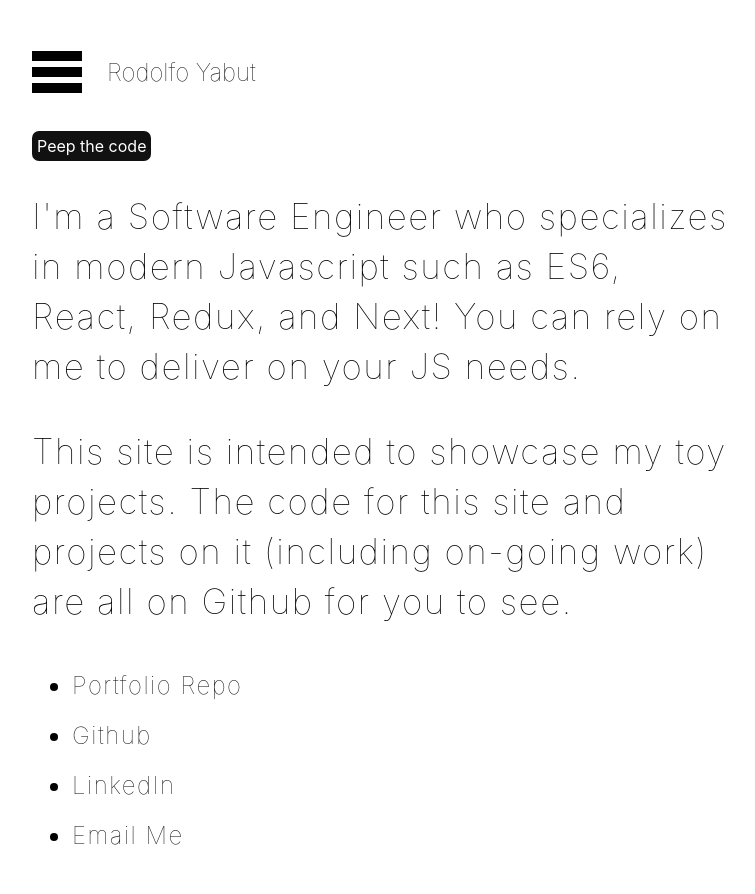
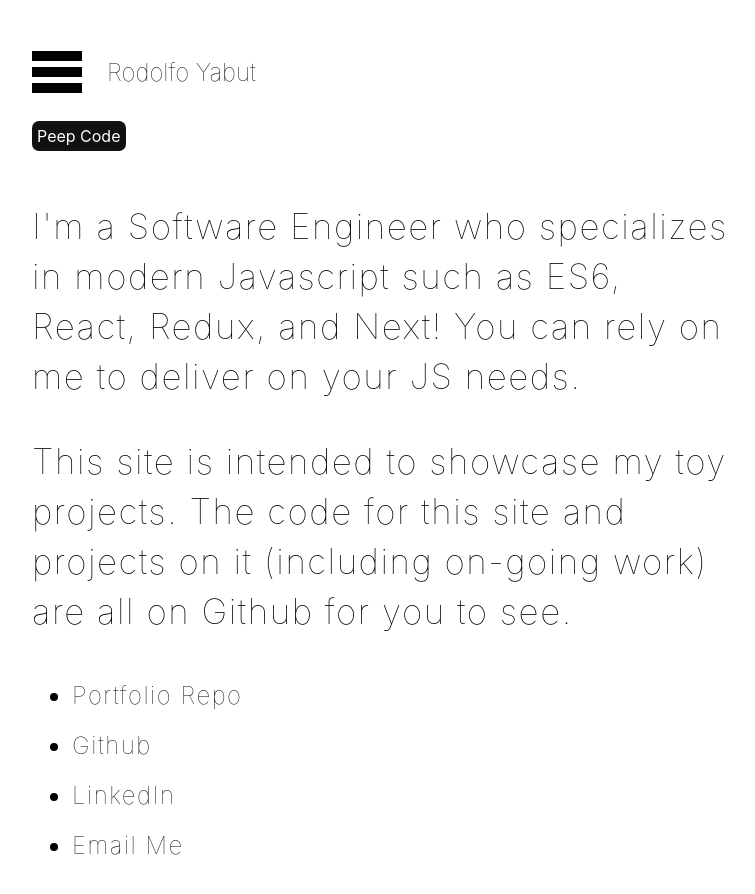
Before and after one commit to rodocite/portfolio, a Next.js app: page /projects/test-project in a window 1280 px wide. Shown: the top 894 px of the page, without its empty margins (16-771 px from the left). Built offline with nearby package versions, Linux system fonts and the light colour scheme.

Commit message:
Adjust Peep Code placement

```diff
--- a/components/Layout.js
+++ b/components/Layout.js
@@ -5,15 +5,16 @@ import styled from 'styled-components'
 import { TweenMax } from 'gsap'
 
 const Grid = styled.div`
+  display: grid;
+  grid-gap: 10px;
   opacity: 0;
   padding: 40px;
-  display: grid;
-  grid-gap: 20px;
   grid-template-areas:
     "header"
     "nav"
     "content"
     "footer";
+
   @media (min-width: 768px) {
     max-width: 700px;
   }
@@ -24,17 +25,25 @@ const Grid = styled.div`
 `
 
 const Header = styled.div`
+  display: flex;
+  flex-direction: column;
   grid-area: header;
-  display: flex;
-  align-items: center;
 `
+
 const Content = styled.div`
   grid-area: content;
 `
 
-const Footer = styled.div`
-  grid-area: footer;
+const RepoLinkContainer = styled.div`
+  margin-top: 30px;
 `
+
+const Peep = () => (
+  <RepoLinkContainer>
+    <RepoLink />
+  </RepoLinkContainer>
+)
+
 
 class Layout extends React.Component {
   state = {
@@ -49,15 +58,16 @@ class Layout extends React.Component {
     return (
       <Grid className="layout-transition">
         <Header>
-          <Hamburger>
-            <Nav />
-          </Hamburger>
+          <div>
+            <Hamburger>
+              <Nav />
+            </Hamburger>
+          </div>
+          <Peep />
         </Header>
         <Content>
-          <RepoLink />
           { this.props.children }
         </Content>
-        <Footer />
       </Grid>
     )
   }
--- a/components/RepoLink.js
+++ b/components/RepoLink.js
@@ -3,13 +3,14 @@ import Link from 'next/link'
 import { withRouter } from 'next/router'
 
 const LinkTag = styled.a`
+  background: #111111;
+  border-radius: 7px;
   color: #ffffff;
   font-family: -apple-system, BlinkMacSystemFont, sans-serif;
+  padding: 5px;
+  text-align: center;
   text-decoration: none;
-  padding: 5px;
-  background: #111111;
-  border-radius: 7px;
-  pointer-events: all;
+  width: 100px;
 `
 
 class RepoLink extends React.Component {
@@ -22,7 +23,7 @@ class RepoLink extends React.Component {
       : null
 
     return githubPath && (
-      <LinkTag href={ githubPath } target="_blank">Peep the code</LinkTag>
+      <LinkTag href={ githubPath } target="_blank">Peep Code</LinkTag>
     )
   }
 }
```
